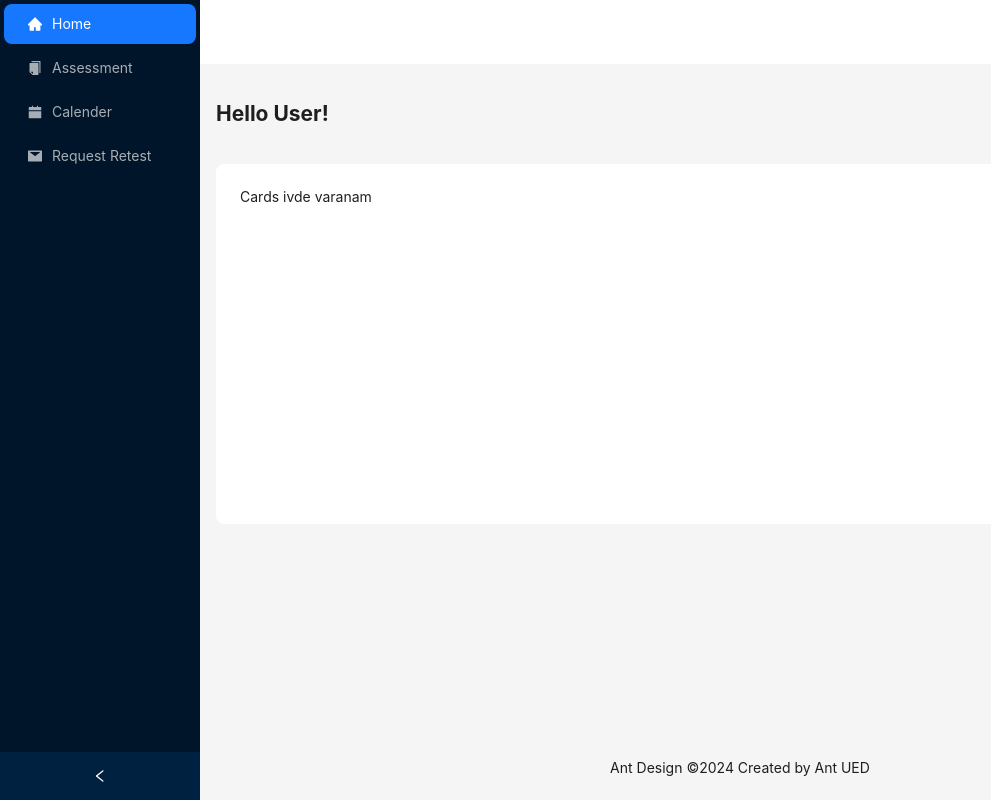
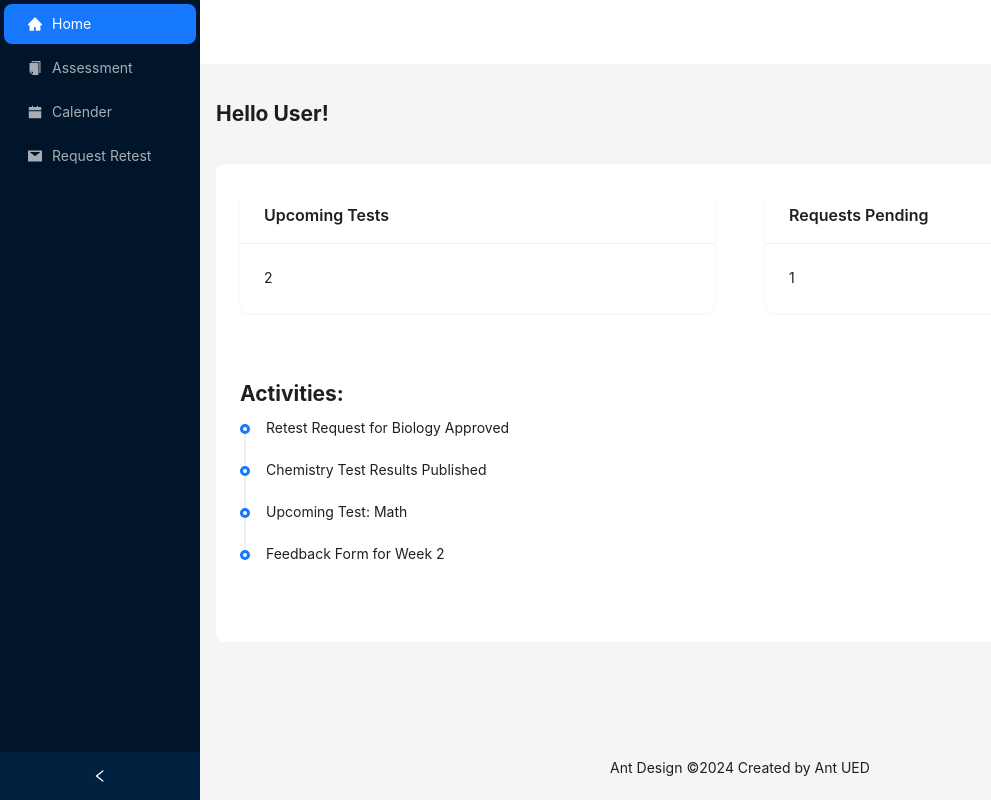
Before and after one commit to donabinu921/Online-Examination-Portal, a React (Create React App) app: page / in a window 1280 px wide. Shown: the whole page, without its empty margins (0-991 px from the left). Built offline with nearby package versions, Linux system fonts and the light colour scheme.

Commit message:
Home page structure built

```diff
--- a/src/App.js
+++ b/src/App.js
@@ -1,5 +1,6 @@
 import LoginSignup from './Components/LoginSignup/LoginSignup';
 import Page from './Components/Page/Page';
+import Cards from './Components/Page/Cards';
 import './App.css';
 
 function App() {
@@ -7,6 +8,7 @@ function App() {
     <div className="main">
       {/* <LoginSignup /> */}
       <Page />
+      {/* <Cards /> */}
     </div>
   );
 }
--- /dev/null
+++ b/src/Components/Page/Activities.jsx
@@ -0,0 +1,12 @@
+import { Timeline } from 'antd';
+
+const Activities = () => (
+  <Timeline>
+    <Timeline.Item>Retest Request for Biology Approved</Timeline.Item>
+    <Timeline.Item>Chemistry Test Results Published</Timeline.Item>
+    <Timeline.Item>Upcoming Test: Math</Timeline.Item>
+    <Timeline.Item>Feedback Form for Week 2</Timeline.Item>
+  </Timeline>
+);
+
+export default Activities;
--- /dev/null
+++ b/src/Components/Page/Cards.jsx
@@ -0,0 +1,17 @@
+import React from 'react';
+import { Card, Col, Row } from 'antd';
+const Cards = () => (
+  <Row gutter={50}>
+    <Col span={12}>
+      <Card title="Upcoming Tests" bordered={false} >
+        2
+      </Card>
+    </Col>
+    <Col span={12}>
+      <Card title="Requests Pending" bordered={false}>
+        1
+      </Card>
+    </Col>
+  </Row>
+);
+export default Cards;
--- a/src/Components/Page/Page.jsx
+++ b/src/Components/Page/Page.jsx
@@ -1,4 +1,6 @@
 import React, { useState } from 'react';
+import Cards from './Cards';
+import Activities from './Activities';
 import {
   HomeFilled,
   CalendarFilled,
@@ -64,7 +66,10 @@ const Page = () => {
               borderRadius: borderRadiusLG,
             }}
           >
-            Cards ivde varanam
+            <Cards />
+            <br /><br /><br />
+            <h2>Activities:</h2>
+            <Activities />
           </div>
         </Content>
         <Footer
```
